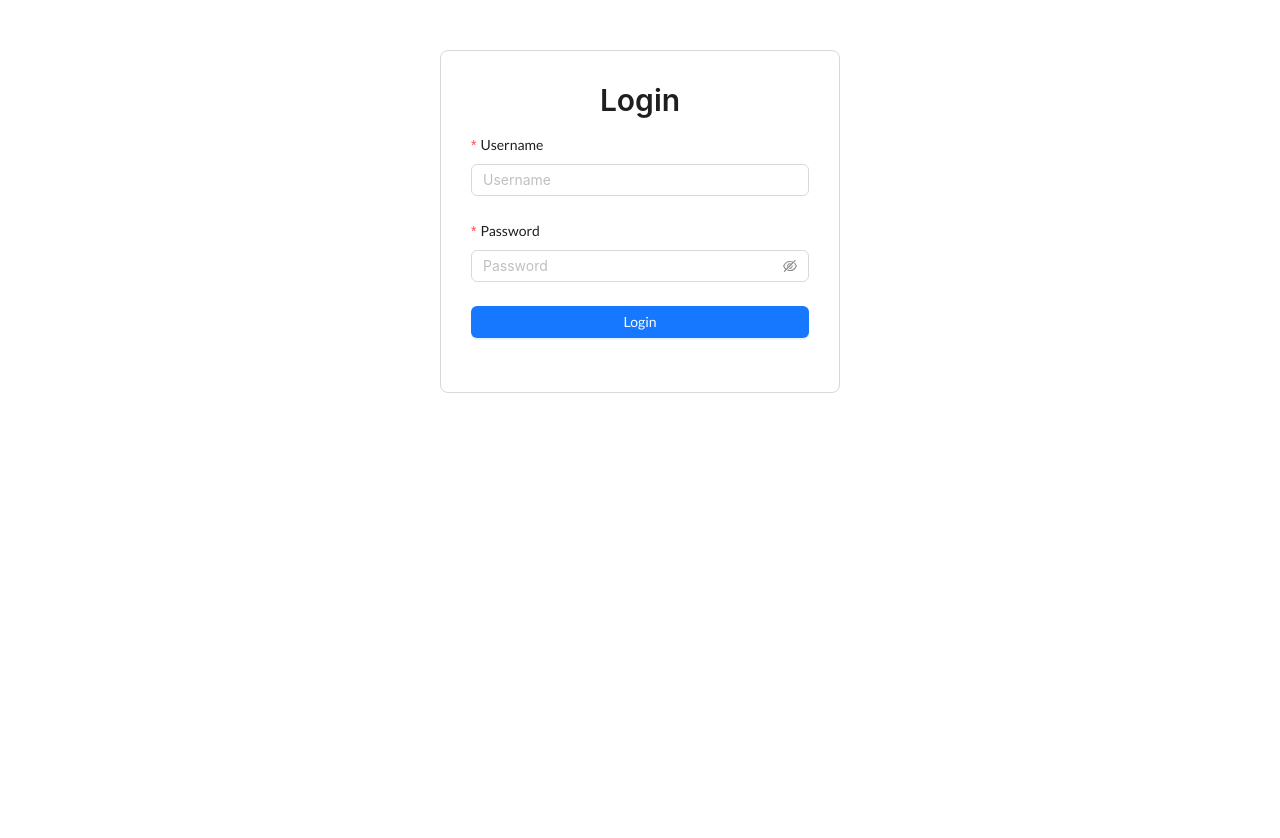
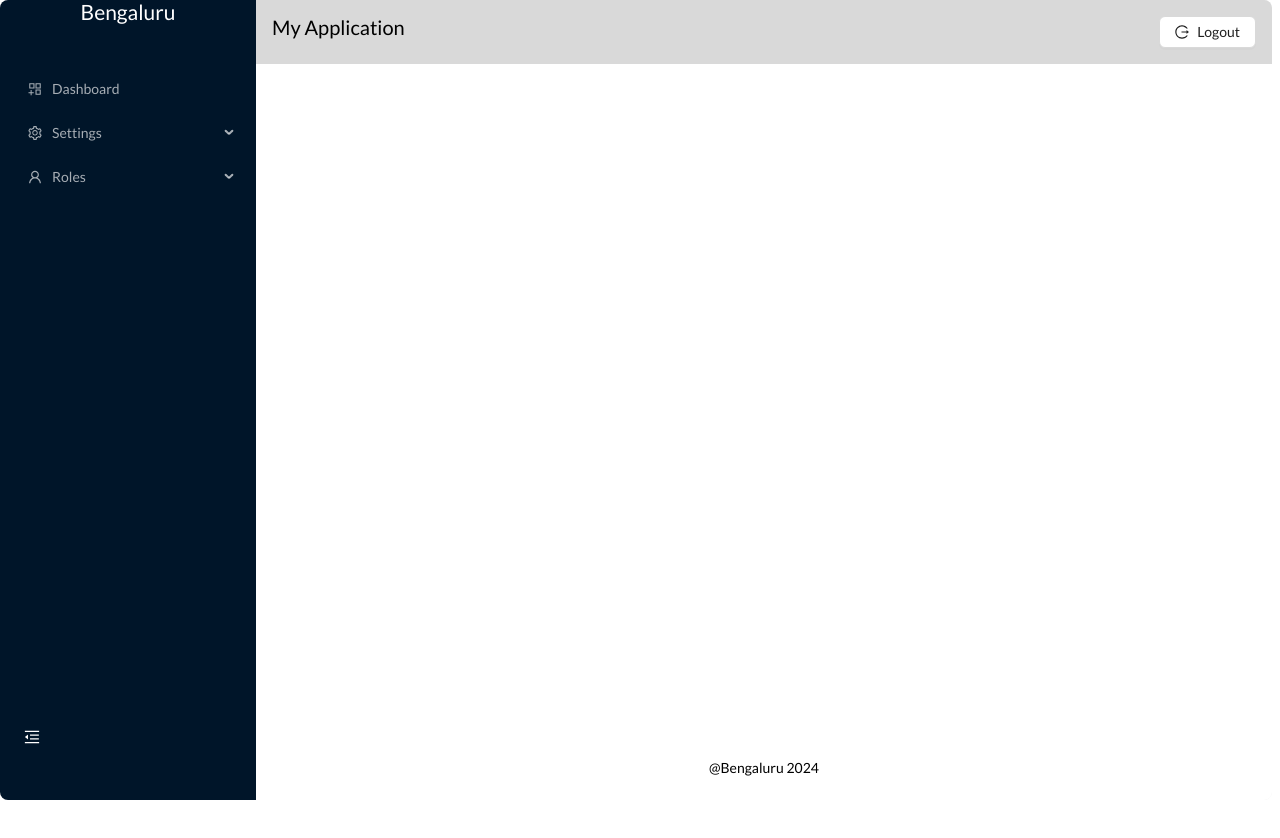
Before and after one commit to crazilazi/Skill.Integration.UI, a React (Create React App) app: page / in a window 1280 px wide. Before the commit this address led to /login. Shown: the top 838 px of the page. After the commit the page ends 800 px from the top, so only its background shows below. Built offline with nearby package versions, Linux system fonts and the light colour scheme.

Commit message:
fix layout and refactor

```diff
--- a/src/App.tsx
+++ b/src/App.tsx
@@ -1,22 +1,55 @@
 import { FC } from "react";
 import { Provider } from "react-redux";
-import { BrowserRouter as Router } from "react-router-dom";
+import {
+  createBrowserRouter,
+  createRoutesFromElements,
+  Route,
+  RouterProvider,
+} from "react-router-dom";
 import "antd/dist/reset.css";
-import AppRoutes from "./routes/Routes";
 import store from "./store";
 import "./App.css";
-import AppLayout from "components/appLayout/AppLayout";
-import ProtectedRoute from "components/ProtectedRoute";
+import {
+  AppLayout,
+  Dashboards,
+  Login,
+  NotFound,
+  ProtectedRoute,
+  SkillsDomain,
+} from "components";
+
+const router = createBrowserRouter(
+  createRoutesFromElements(
+    <>
+      <Route path="/" element={<AppLayout />}>
+        <Route
+          index
+          path="/Dashboard"
+          element={
+            <ProtectedRoute>
+              <Dashboards />
+            </ProtectedRoute>
+          }
+        />
+        <Route
+          path="/SkillsDomain"
+          element={
+            <ProtectedRoute>
+              <SkillsDomain />
+            </ProtectedRoute>
+          }
+        />
+      </Route>
+      <Route path="/login" element={<Login />} />
+      <Route path="/*" element={<NotFound />} />
+    </>
+  )
+);
 
 const App: FC = () => {
   return (
     <Provider store={store}>
-      <Router>
-        <ProtectedRoute>
-          <AppLayout />
-        </ProtectedRoute>
-        <AppRoutes />
-      </Router>
+      <RouterProvider router={router} />
     </Provider>
   );
 };
--- a/src/components/appLayout/AppLayout.tsx
+++ b/src/components/appLayout/AppLayout.tsx
@@ -1,32 +1,13 @@
-import React, { useState } from "react";
-import { Button, Flex, Layout, Menu } from "antd";
-import { SiderMenuItem, MenuLayoutStyles } from "./siderMenu/SiderMenuItem";
-import { siderMenuData } from "./siderMenu/SiderMenuData";
-import { Link } from "react-router-dom";
-import { Footer } from "antd/es/layout/layout";
-import { MenuFoldOutlined, MenuUnfoldOutlined } from "@ant-design/icons";
-import HeaderWithLogout from "./Header";
+import React from "react";
+import { Flex, Layout } from "antd";
+import {  MenuLayoutStyles } from "./siderMenu/SiderMenuItem";
+import { Outlet } from "react-router-dom";
+import { HeaderWithLogout, NavBar } from ".";
 
-const { Sider, Content, Header } = Layout;
-
-const renderMenuItems = (items: SiderMenuItem[]) => {
-  return items.map((item) =>
-    item.children ? (
-      <Menu.SubMenu key={item.key} icon={item.icon} title={item.title}>
-        {renderMenuItems(item.children)}
-      </Menu.SubMenu>
-    ) : (
-      <Menu.Item key={item.key} icon={item.icon}>
-        <Link to={`/${item.key}`}>{item.title}</Link>
-      </Menu.Item>
-    )
-  );
-};
+const { Content, Footer } = Layout;
 
 const {
   layoutStyle,
-  headerStyle,
-  siderStyle,
   contentStyle,
   footerStyle,
 }: {
@@ -37,68 +18,21 @@ const {
     maxWidth: string;
     minHeight: string;
   };
-  headerStyle: React.CSSProperties;
-  siderStyle: React.CSSProperties;
   contentStyle: React.CSSProperties;
   footerStyle: React.CSSProperties;
 } = MenuLayoutStyles();
 
 const AppLayout: React.FC = () => {
-  const [collapsed, setCollapsed] = useState(false);
-
   return (
     <Flex gap="middle" vertical={false}>
       <Layout style={layoutStyle}>
-        <Sider
-          width={256}
-          style={siderStyle}
-          trigger={null}
-          collapsible
-          collapsed={collapsed}
-        >
-          <div
-            style={{
-              minHeight: 65,
-              textAlign: "center",
-            }}
-          >
-            <h2> {collapsed ? "BLR" : "Bengaluru"}</h2>
-          </div>
-          <Menu
-            mode="inline"
-            defaultSelectedKeys={["1"]}
-            theme="dark"
-            style={{
-              height: "80%",
-              borderRight: 0,
-            }}
-          >
-            {renderMenuItems(siderMenuData)}
-          </Menu>
-          <div
-            style={{
-              minHeight: 65,
-            }}
-          >
-            <Button
-              type="text"
-              icon={collapsed ? <MenuUnfoldOutlined /> : <MenuFoldOutlined />}
-              onClick={() => setCollapsed(!collapsed)}
-              style={{
-                fontSize: "16px",
-                width: 64,
-                height: 64,
-                color: "#fff",
-              }}
-            ></Button>
-          </div>
-        </Sider>
+        <NavBar></NavBar>
         <Layout>
           <HeaderWithLogout></HeaderWithLogout>
-          <Content style={contentStyle}></Content>
+         <Content style={contentStyle}><Outlet/></Content>
           <Footer style={footerStyle}>@Bengaluru 2024</Footer>
         </Layout>
-      </Layout>
+        </Layout>
     </Flex>
   );
 };
--- /dev/null
+++ b/src/components/appLayout/content/dashboards/Dashboards.tsx
@@ -0,0 +1,9 @@
+function Dashboards () {
+  return (
+    <div>
+      <h1>Dashboards</h1>
+    </div>
+  );
+}
+
+export default Dashboards
--- a/src/components/skills/SkillsDomain.tsx
+++ b/src/components/appLayout/content/skills/SkillsDomain.tsx
@@ -1,5 +1,3 @@
-import React from "react";
-
 function SkillsDomain() {
   return (
     <div>
--- a/src/components/appLayout/Header.tsx
+++ b/src/components/appLayout/header/Header.tsx
@@ -3,8 +3,8 @@ import { Layout, Button } from "antd";
 import { LogoutOutlined } from "@ant-design/icons";
 import { useDispatch } from "react-redux";
 import { useNavigate } from "react-router-dom";
-import { logout } from "../services/authSlice";
 import "./Header.css";
+import { logout } from "components";
 
 const { Header } = Layout;
 
--- /dev/null
+++ b/src/components/appLayout/siderMenu/NavBar.tsx
@@ -0,0 +1,86 @@
+import { Button, Menu } from 'antd'
+import Sider from 'antd/es/layout/Sider'
+import { useState } from 'react'
+import { MenuLayoutStyles, SiderMenuItem } from './SiderMenuItem';
+import { Link } from 'react-router-dom';
+import { MenuFoldOutlined, MenuUnfoldOutlined } from '@ant-design/icons';
+import { siderMenuData } from './SiderMenuData';
+
+const renderMenuItems = (items: SiderMenuItem[]) => {
+    return items.map((item) =>
+      item.children ? (
+        <Menu.SubMenu key={item.key} icon={item.icon} title={item.title}>
+          {renderMenuItems(item.children)}
+        </Menu.SubMenu>
+      ) : (
+        <Menu.Item key={item.key} icon={item.icon}>
+          <Link to={`/${item.key}`}>{item.title}</Link>
+        </Menu.Item>
+      )
+    );
+  };
+
+  const {
+    siderStyle,
+  }: {
+    layoutStyle: {
+      borderRadius: number;
+      overflow: string;
+      width: string;
+      maxWidth: string;
+      minHeight: string;
+    };
+    siderStyle: React.CSSProperties;
+  } = MenuLayoutStyles();
+
+const NavBar = () => {
+    const [collapsed, setCollapsed] = useState(false);
+  return (
+    <Sider
+    width={256}
+    style={siderStyle}
+    trigger={null}
+    collapsible
+    collapsed={collapsed}
+  >
+    <div
+      style={{
+        minHeight: 65,
+        textAlign: "center",
+      }}
+    >
+      <h2> {collapsed ? "BLR" : "Bengaluru"}</h2>
+    </div>
+    <Menu
+      mode="inline"
+      defaultSelectedKeys={["1"]}
+      theme="dark"
+      style={{
+        height: "80%",
+        borderRight: 0,
+      }}
+    >
+      {renderMenuItems(siderMenuData)}
+    </Menu>
+    <div
+      style={{
+        minHeight: 65,
+      }}
+    >
+      <Button
+        type="text"
+        icon={collapsed ? <MenuUnfoldOutlined /> : <MenuFoldOutlined />}
+        onClick={() => setCollapsed(!collapsed)}
+        style={{
+          fontSize: "16px",
+          width: 64,
+          height: 64,
+          color: "#fff",
+        }}
+      ></Button>
+    </div>
+  </Sider>
+  )
+}
+
+export default NavBar
--- /dev/null
+++ b/src/components/index.ts
@@ -0,0 +1,6 @@
+export * from './appLayout'
+export { default as Login } from './login/Login'
+export { loginApi } from './services/authApi'
+export * from './services/authSlice'
+export { default as ProtectedRoute} from './ProtectedRoute'
+export { default as NotFound} from './notFound/NotFound'
--- /dev/null
+++ b/src/components/notFound/NotFound.tsx
@@ -0,0 +1,20 @@
+import {  Button, Result  } from 'antd';
+import { useNavigate } from 'react-router-dom';
+
+const NotFound = () =>{
+    const navigate = useNavigate();
+
+    const navigateHome = () => {
+      navigate('/'); // Navigate to the home page
+    };
+
+   return(<Result
+      status="404"
+      title="404"
+      subTitle="Sorry, the page you visited does not exist."
+      extra={<Button type="primary" onClick={navigateHome}>Back Home</Button>}
+    />
+  );
+}
+
+export default NotFound;
--- a/src/routes/Routes.tsx
+++ /dev/null
@@ -1,13 +0,0 @@
-import { FC } from "react";
-import { Route, Routes } from "react-router-dom";
-import AuthForm from "../components/login/Login";
-
-const AppRoutes: FC = () => {
-  return (
-    <Routes>
-      <Route path="/login" element={<AuthForm />} />
-    </Routes>
-  );
-};
-
-export default AppRoutes;
```
Also changed, not shown: src/components/appLayout/index.ts (added, +7 -0 lines), src/components/appLayout/header/Header.css (renamed from src/components/appLayout/Header.css), 1 other file (tests, documents, lock files or other folders).
